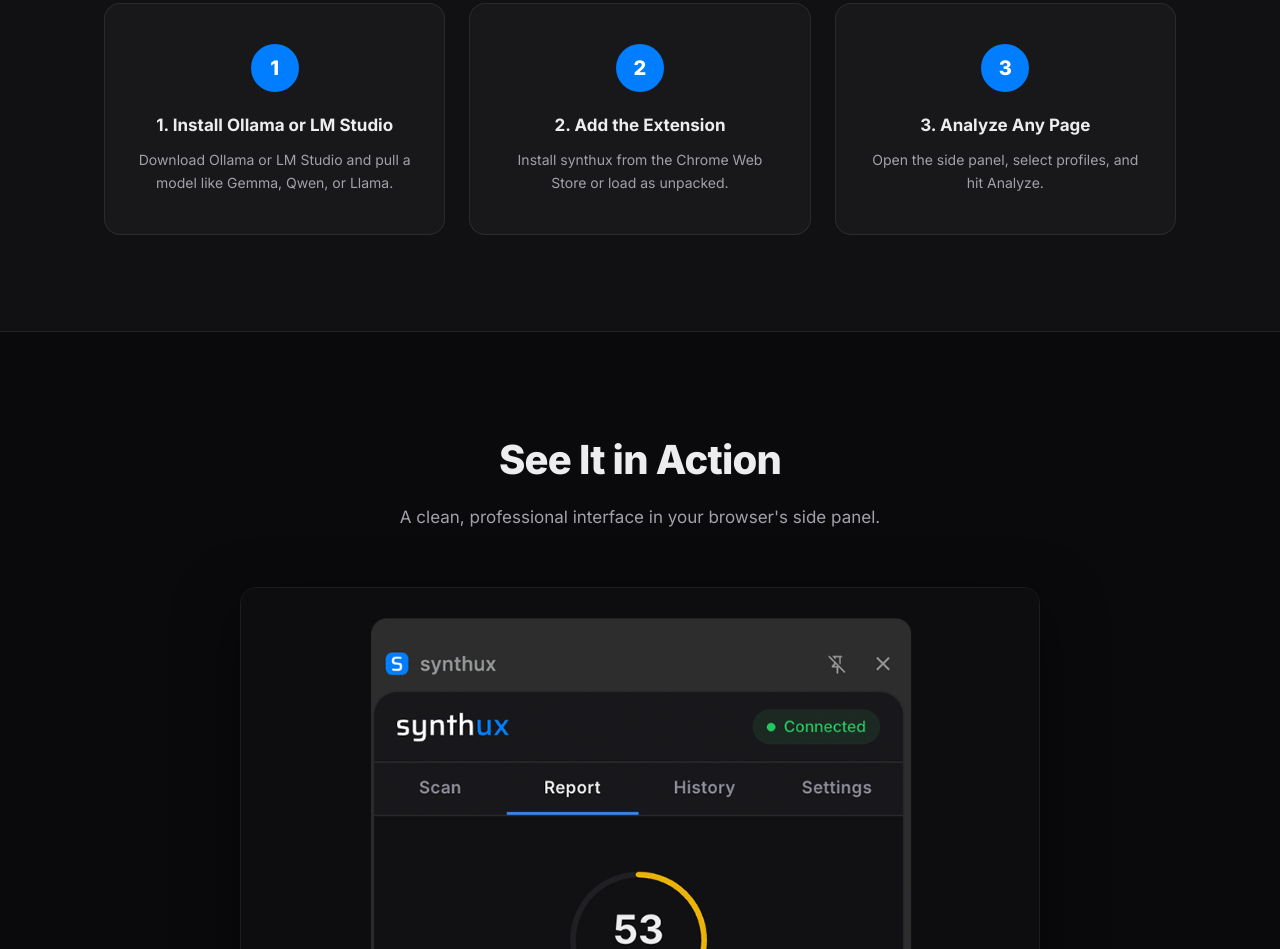
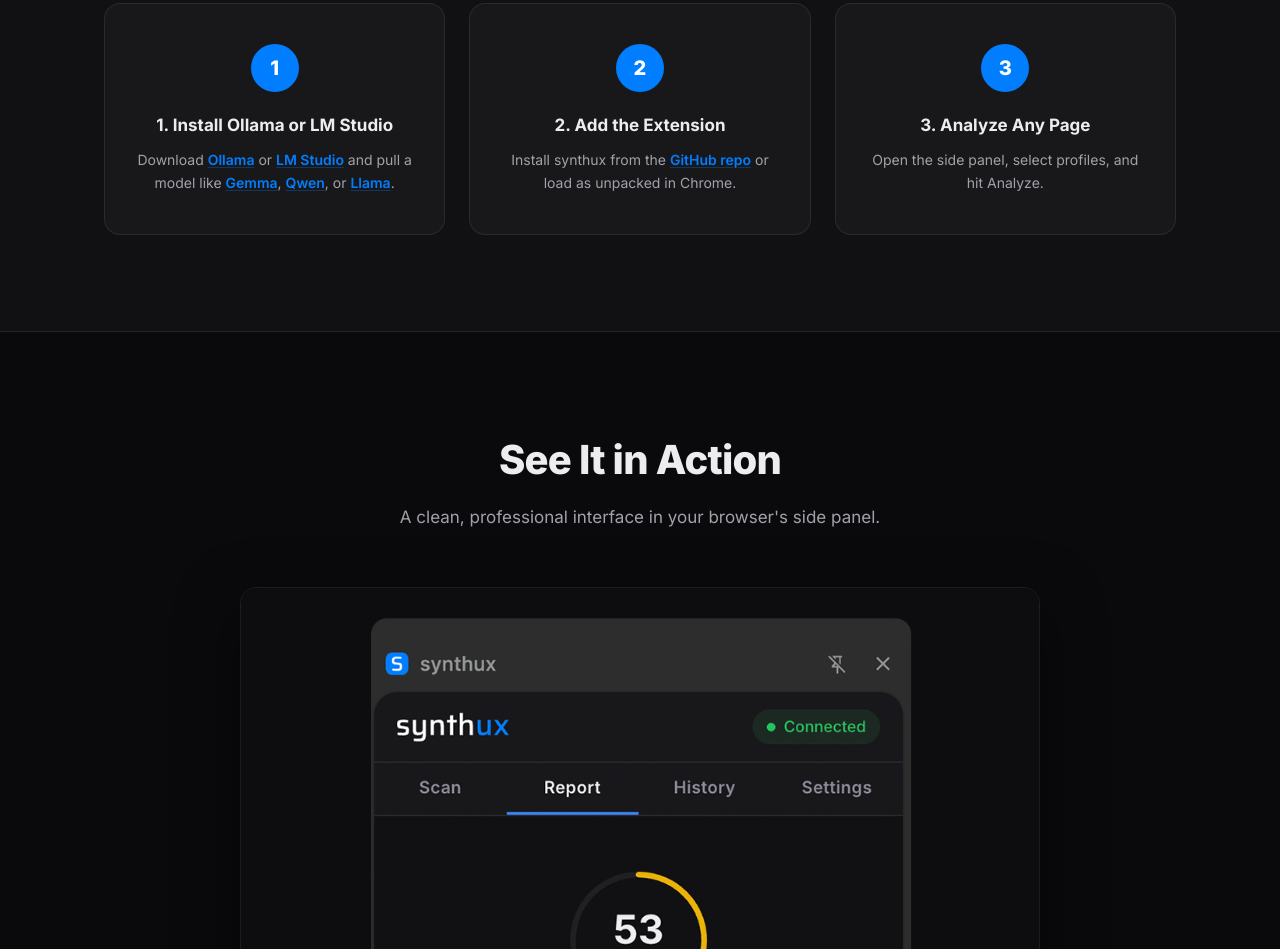
Before and after one commit to synthuxapp/synthux, a browser extension: page website/index.html in a window 1280 px wide. Shown: the part 1758-2707 px from the top of the page. Drawn offline with Linux system fonts and the light colour scheme.

Commit message:
feat: add external links to How It Works section
- Step 1: Links to Ollama, LM Studio, Gemma, Qwen, Llama
- Step 2: Link to GitHub repo
- Styled step links with blue underline accent

```diff
--- a/website/index.html
+++ b/website/index.html
@@ -156,12 +156,12 @@
         <div class="step fade-in">
           <div class="step-number">1</div>
           <h3 data-i18n="howStep1Title">1. Install Ollama or LM Studio</h3>
-          <p data-i18n="howStep1Desc">Download Ollama or LM Studio and pull a model like Gemma, Qwen, or Llama.</p>
+          <p>Download <a href="https://ollama.com" target="_blank">Ollama</a> or <a href="https://lmstudio.ai" target="_blank">LM Studio</a> and pull a model like <a href="https://ollama.com/library/gemma3" target="_blank">Gemma</a>, <a href="https://ollama.com/library/qwen3" target="_blank">Qwen</a>, or <a href="https://ollama.com/library/llama3.2" target="_blank">Llama</a>.</p>
         </div>
         <div class="step fade-in">
           <div class="step-number">2</div>
           <h3 data-i18n="howStep2Title">2. Add the Extension</h3>
-          <p data-i18n="howStep2Desc">Install synthux from the Chrome Web Store or load as unpacked.</p>
+          <p>Install synthux from the <a href="https://github.com/synthuxapp/synthux" target="_blank">GitHub repo</a> or load as unpacked in Chrome.</p>
         </div>
         <div class="step fade-in">
           <div class="step-number">3</div>
--- a/website/style.css
+++ b/website/style.css
@@ -351,6 +351,20 @@
   font-size: 14px;
 }
 
+.step p a {
+  color: var(--sx-blue);
+  font-weight: 600;
+  text-decoration: underline;
+  text-decoration-color: rgba(0, 126, 255, 0.3);
+  text-underline-offset: 2px;
+  transition: text-decoration-color 0.2s;
+}
+
+.step p a:hover {
+  text-decoration-color: var(--sx-blue);
+  opacity: 1;
+}
+
 /* ─── Screenshot ─── */
 .screenshot-section {
   background: var(--sx-bg-secondary);
```
